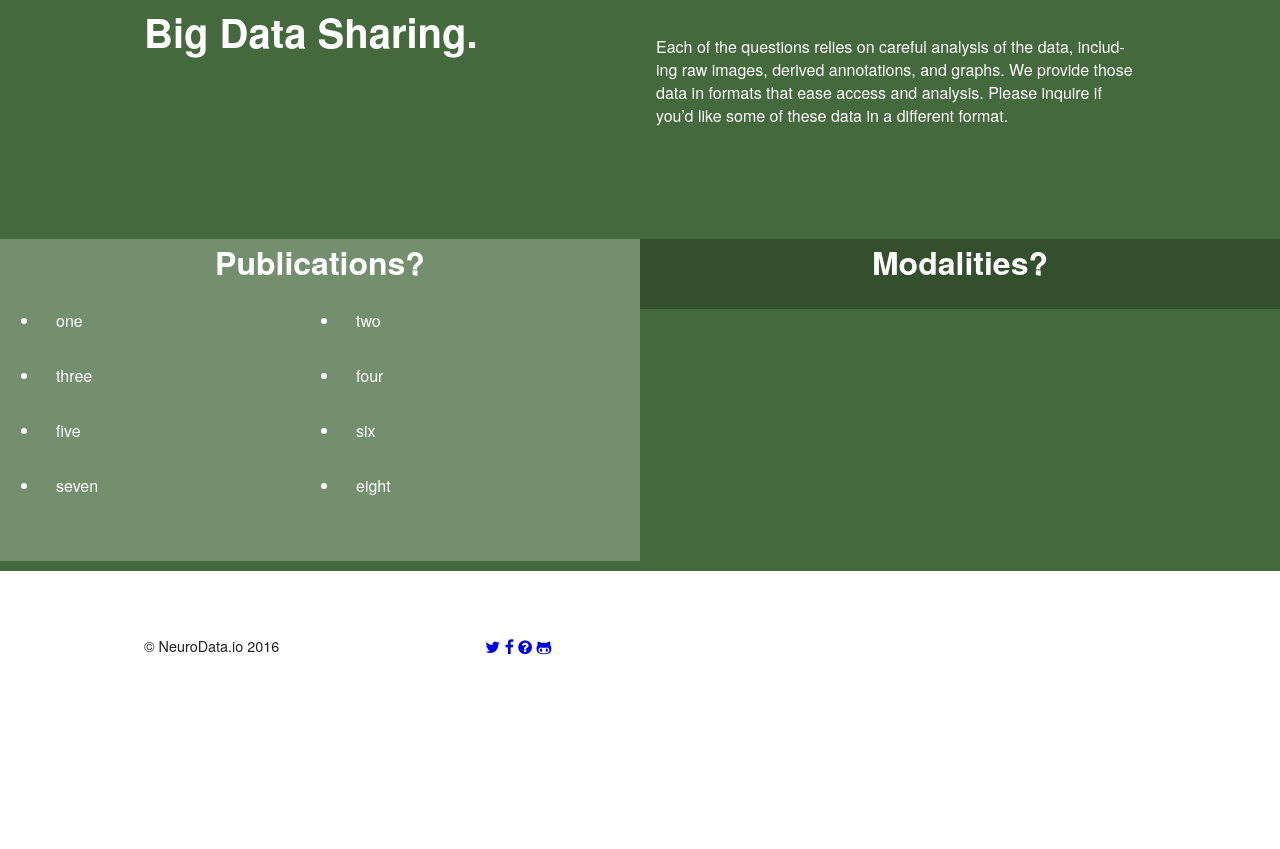
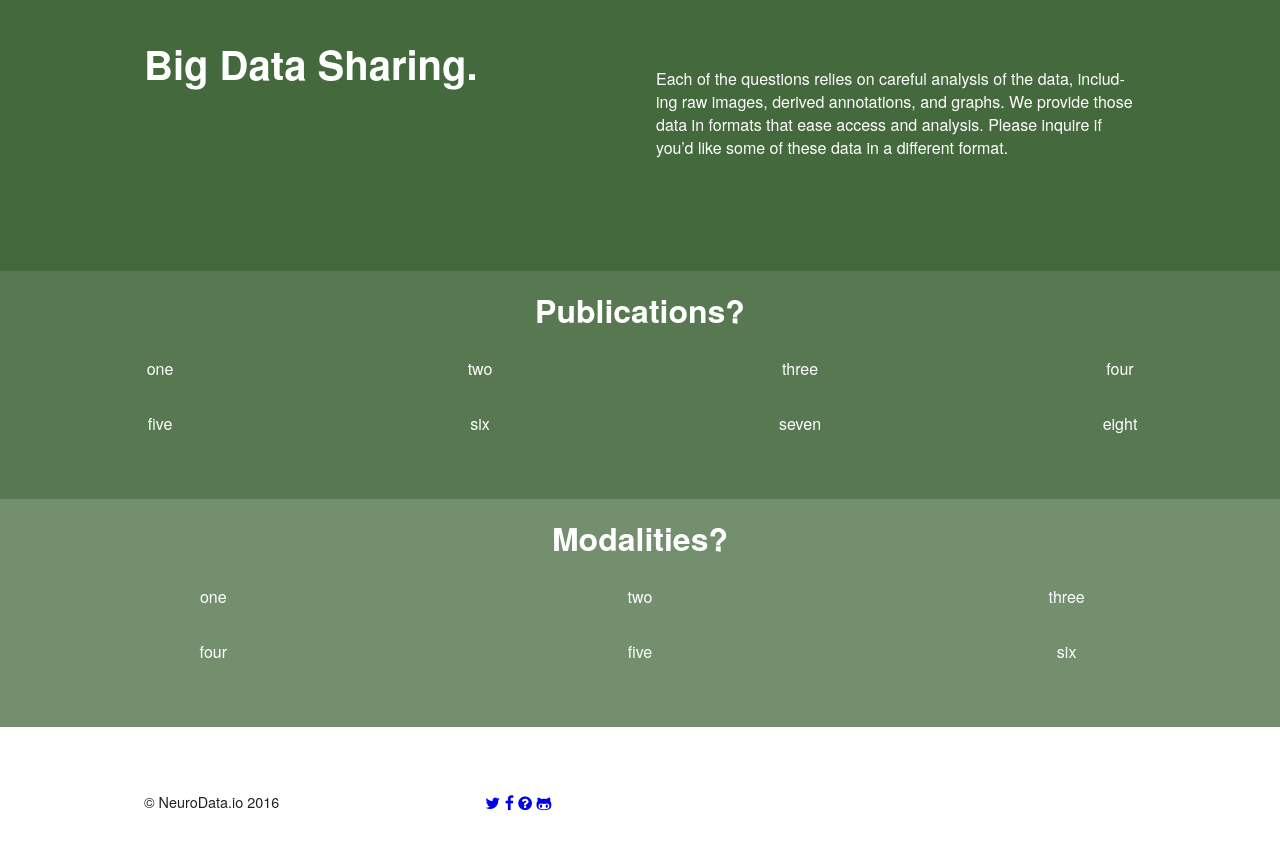
Before and after one commit to OOKB/neurodata, a plain HTML site: page index.html in a window 1280 px wide. Shown: the part 1429-2278 px from the top of the page. Before the commit the page ends 2195 px from the top, so only its background shows below. Drawn offline with Linux system fonts and the light colour scheme.

Commit message:
better layout starter

```diff
--- a/index.html
+++ b/index.html
@@ -56,7 +56,7 @@
       </div>
     </section>
 
-    <section id="two" class="stripe bg-darkblue white">
+    <section id="two" class="stripe bg-darkblue white pt4">
       <div class="container">
         <div class="group">
           <div class="six columns">
@@ -83,7 +83,7 @@
       </div>
     </section>
 
-    <section id="three" class="stripe bg-darkgreen white pb0">
+    <section id="three" class="stripe bg-darkgreen white pb0 pt4">
       <div class="container">
         <div class="group">
           <div class="six columns">
@@ -95,21 +95,29 @@
         </div>
       </div>
       <div class="clearfix">
-        <div class="six columns bg-white-025 mb0">
+        <div class="twelve columns bg-white-010 mb0 pt1">
           <h3 class="text-center">Publications?</h3>
-          <ul class="group">
-            <li class="six columns">one</li>
-            <li class="six columns">two</li>
-            <li class="six columns">three</li>
-            <li class="six columns">four</li>
-            <li class="six columns">five</li>
-            <li class="six columns">six</li>
-            <li class="six columns">seven</li>
-            <li class="six columns">eight</li>
+          <ul class="group list-reset text-center">
+            <li class="three columns">one</li>
+            <li class="three columns">two</li>
+            <li class="three columns">three</li>
+            <li class="three columns">four</li>
+            <li class="three columns">five</li>
+            <li class="three columns">six</li>
+            <li class="three columns">seven</li>
+            <li class="three columns">eight</li>
           </ul>
         </div>
-        <div class="six columns bg-black-025 mb0">
+        <div class="twelve columns bg-white-025 mb0 pt1">
           <h3 class="text-center">Modalities?</h3>
+          <ul class="group list-reset text-center">
+            <li class="four columns">one</li>
+            <li class="four columns">two</li>
+            <li class="four columns">three</li>
+            <li class="four columns">four</li>
+            <li class="four columns">five</li>
+            <li class="four columns">six</li>
+          </ul>
         </div>
       </div>
     </section>
--- a/modules.css
+++ b/modules.css
@@ -25,8 +25,10 @@
 .darkred             { color: rgba(138,042,043,1); }
 
 .bg-white            { background-color: rgba(255,255,255,1); }
+.bg-white-010        { background-color: rgba(255,255,255,0.1); }
 .bg-white-025        { background-color: rgba(255,255,255,0.25); }
 .bg-black            { background-color: rgba(000,000,000,1); }
+.bg-black-010        { background-color: rgba(000,000,000,0.1); }
 .bg-black-025        { background-color: rgba(000,000,000,0.25); }
 .bg-darkblue         { background-color: rgba(000,061,076,1); }
 .bg-darkgreen        { background-color: rgba(068,105,061,1); }
--- a/neurodata.css
+++ b/neurodata.css
@@ -89,13 +89,7 @@ body {
 }
 
 .stripe {
-  padding-top: 2rem;
-  padding-bottom: 2rem;
   min-height: 75vh;
-}
-
-.stripe.pb0 {
-  padding-bottom: 0;
 }
 
 /**/
```
